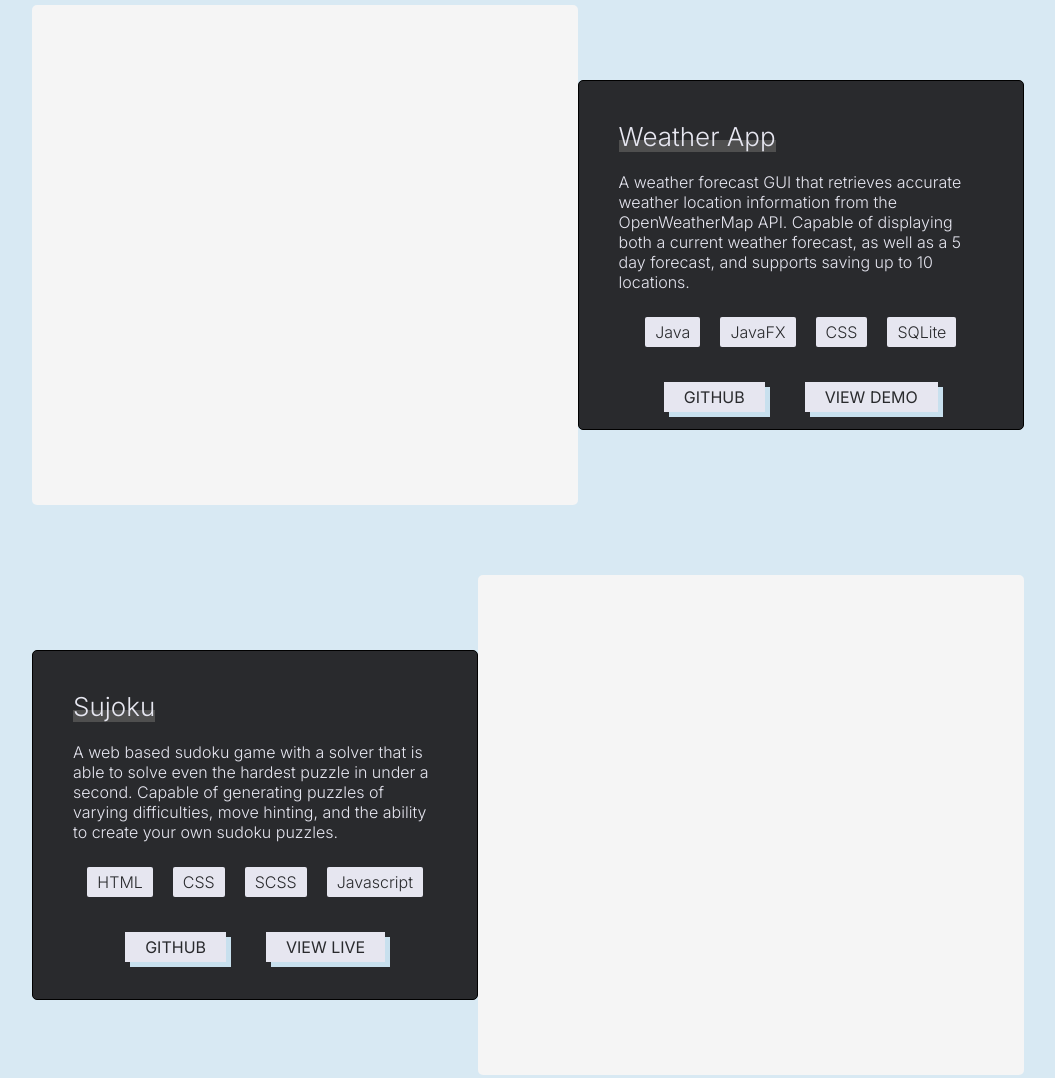
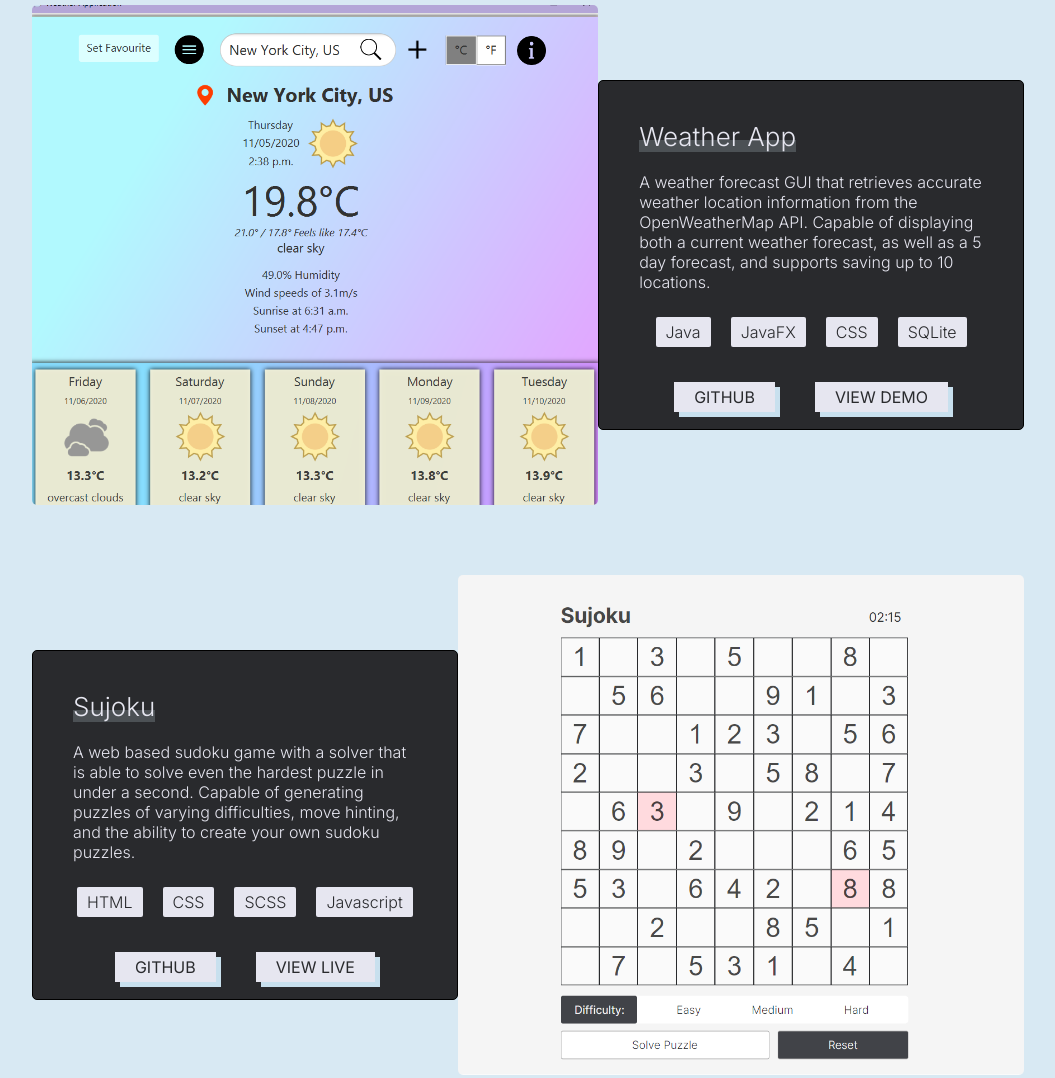
Before and after one commit to mklaso/portfolio, a website: page index.html in a window 1280 px wide. Shown: the part 2000-3078 px from the top of the page, without its empty margins (112-1167 px from the left). Drawn offline with Linux system fonts and the light colour scheme.

Commit message:
added project screenshots + small changes to skills section.

```diff
--- a/index.html
+++ b/index.html
@@ -264,7 +264,9 @@
     <section class="projects" id="projects">
       <h2 class="heading--2">my projects</h2>
       <div class="projects-container projects-container--project-1">
-        <div class="projects-container__pictures"></div>
+        <div class="projects-container__pictures projects-container__pictures-1">
+            <!-- <img src="resources/project-1d.png" alt="Site logo" class="projects-container__pictures--picture-1" /> -->
+        </div>
         <div class="projects-container__info">
           <h3 class="heading--3">Weather App</h3>
           <h5 class="heading--5">A weather forecast GUI that retrieves accurate weather location information from the OpenWeatherMap API. Capable of displaying both a current weather forecast, as well as a 5 day forecast, and supports saving up to 10 locations.</h5>
@@ -275,7 +277,6 @@
               <li class="projects-container__info--skills-item">SQLite</li>
           </ul>
           <ul class="projects-container__info--links">
-            <!-- insert github link / live website link -->
             <li class="projects-container__info--links-link-btn">
                 <a href="https://github.com/mklaso/weather-app">Github</a>
             </li>
@@ -299,7 +300,6 @@
               <li class="projects-container__info--skills-item">Javascript</li>
           </ul>
           <ul class="projects-container__info--links">
-            <!-- insert github link / live website link -->
             <li class="projects-container__info--links-link-btn">
                 <a href="https://github.com/mklaso/sujoku">Github</a>
             </li>
@@ -309,12 +309,15 @@
           </ul>
 
         </div>
-        <div class="projects-container__pictures"></div>
+        <div class="projects-container__pictures projects-container__pictures-2">
+        </div>
         </div>
       </div>
 
       <div class="projects-container project-3">
-        <div class="projects-container__pictures"></div>
+        <div class="projects-container__pictures projects-container__pictures-3">
+
+        </div>
         <div class="projects-container__info">
           <h3 class="heading--3">Othello</h3>
           <h5 class="heading--5">Recreated the game of Othello with a GUI. Supports single player, multiplayer, player vs bot and bot vs bot. Features include move hinting, undoing moves, adjusting the difficulty of bots, and more!</h5>
@@ -356,7 +359,9 @@
             </li>
           </ul>
         </div>
-        <div class="projects-container__pictures"></div>
+        <div class="projects-container__pictures projects-container__pictures-4">
+            <!-- <img src="resources/project-4c.png" alt="Site logo" class="projects-container__pictures--picture-4" /> -->
+        </div>
         </div>
       </div>
     </section>
--- a/sass/_projects.scss
+++ b/sass/_projects.scss
@@ -21,9 +21,34 @@
 
     &__pictures {
       background-color: whitesmoke;
-      width: 55%;
+      width: 60rem;
       height: 50rem;
       border-radius: 5px;
+
+      &-1,
+      &-2,
+      &-3,
+      &-4 {
+        background-position: 50% 50%;
+        background-repeat: no-repeat;
+        background-size: cover;
+      }
+
+      &-1 {
+        background-image: url(/resources/project-weather.png);
+      }
+
+      &-2 {
+        background-image: url(/resources/project-sujoku.png);
+      }
+
+      &-3 {
+        background-image: url(/resources/project-othello.png);
+      }
+
+      &-4 {
+        background-image: url(/resources/project-face.png);
+      }
       //   border: 1px solid white;
       //   margin: 0 1rem;
     }
@@ -44,7 +69,7 @@
       }
 
       & .heading--3 {
-        box-shadow: inset 0 -1.2rem 0 #4f4f4f;
+        box-shadow: inset 0 -1.2rem 0 rgba(216, 233, 243, 0.2);
         font-size: 2.6rem;
         color: lighten(#d6d7e6, 5%);
       }
```
Also changed, not shown: css/style.css, resources/project-face.png (added), resources/project-othello.png (added), resources/project-sujoku.png (added), resources/project-weather.png (added).
